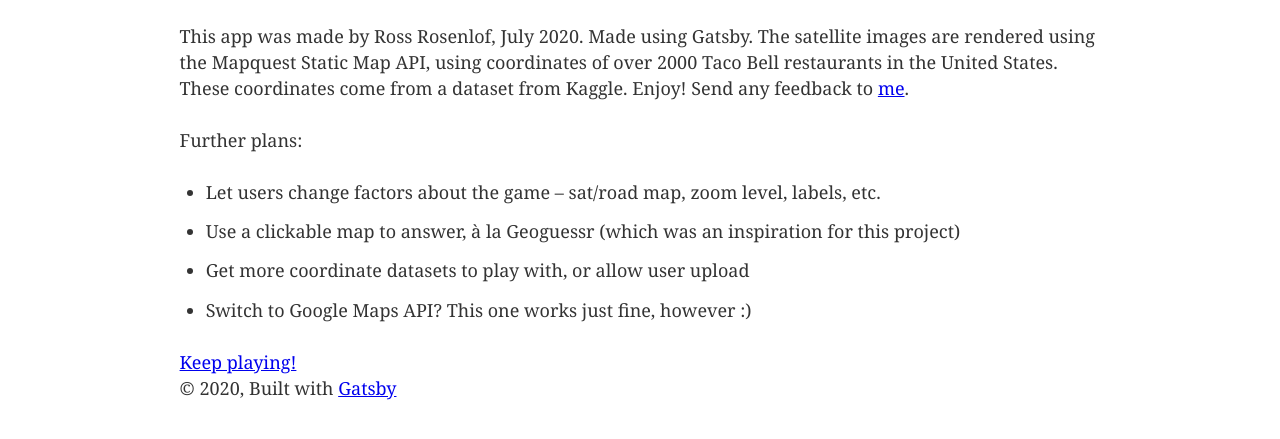
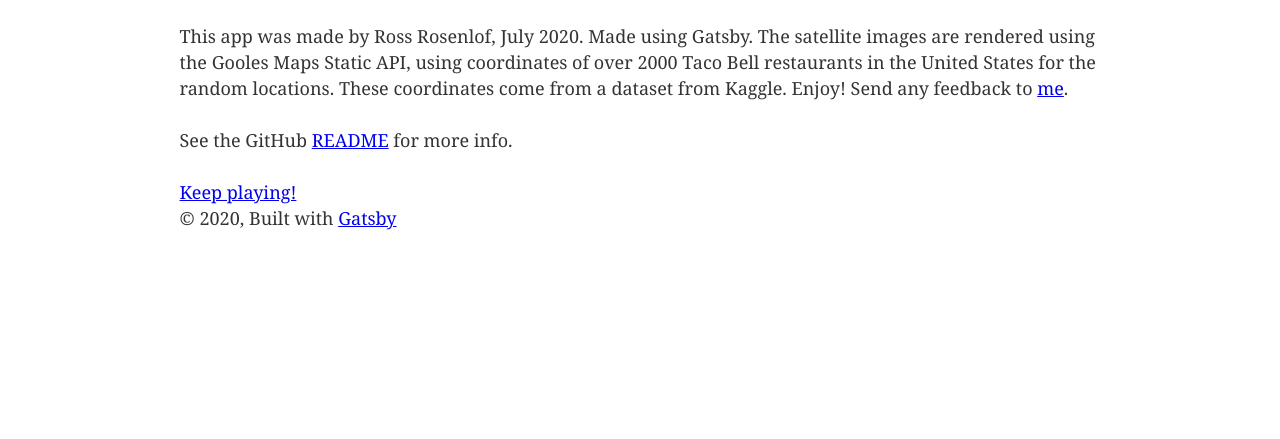
Before and after one commit to rrosenlof/road-to-nowhere, a Gatsby site: page /about in a window 1280 px wide. Shown: the part 197-636 px from the top of the page. Built offline with nearby package versions, Linux system fonts and the light colour scheme; Gatsby itself is replaced by a stand-in of ours.

Commit message:
updating readme, about page, and key usage

```diff
--- a/src/pages/about.js
+++ b/src/pages/about.js
@@ -6,14 +6,8 @@ import Layout from "../components/layout"
 const About = () => (
   <Layout>
     <h1>About</h1>
-    <p>This app was made by Ross Rosenlof, July 2020. Made using Gatsby. The satellite images are rendered using the Mapquest Static Map API, using coordinates of over 2000 Taco Bell restaurants in the United States. These coordinates come from a dataset from Kaggle. Enjoy! Send any feedback to <a href="mailto:rosenlof.ross@gmail.com">me</a>.</p>
-    <p>Further plans:</p>
-    <ul>
-      <li>Let users change factors about the game – sat/road map, zoom level, labels, etc.</li>
-      <li>Use a clickable map to answer, à la Geoguessr (which was an inspiration for this project)</li>
-      <li>Get more coordinate datasets to play with, or allow user upload</li>
-      <li>Switch to Google Maps API? This one works just fine, however :)</li>
-    </ul>
+    <p>This app was made by Ross Rosenlof, July 2020. Made using Gatsby. The satellite images are rendered using the Gooles Maps Static API, using coordinates of over 2000 Taco Bell restaurants in the United States for the random locations. These coordinates come from a dataset from Kaggle. Enjoy! Send any feedback to <a href="mailto:rosenlof.ross@gmail.com">me</a>.</p>
+    <p>See the GitHub <a href="https://github.com/rrosenlof/road-to-nowhere/blob/master/README.md">README</a> for more info.</p>
     <Link to="/">Keep playing!</Link>
   </Layout>
 )
--- a/src/pages/index.js
+++ b/src/pages/index.js
@@ -34,7 +34,7 @@ export default class IndexPage extends React.Component {
   }
 
   getUrl(address, zoom) {
-    let url_string = `https://maps.googleapis.com/maps/api/staticmap?center=${address['latitude']},${address['longitude']}&zoom=17&scale=2&size=600x600&maptype=roadmap&style=feature:poi|visibility:off&style=element:administrative:all|visibility:off&key=${process.env.KEY}`
+    let url_string = `https://maps.googleapis.com/maps/api/staticmap?center=${address['latitude']},${address['longitude']}&zoom=17&scale=2&size=600x600&maptype=roadmap&style=feature:poi|visibility:off&style=element:administrative:all|visibility:off&key=${process.env.GATSBY_KEY}`
     return url_string
   }
 
```
Also changed, not shown: README.md.
